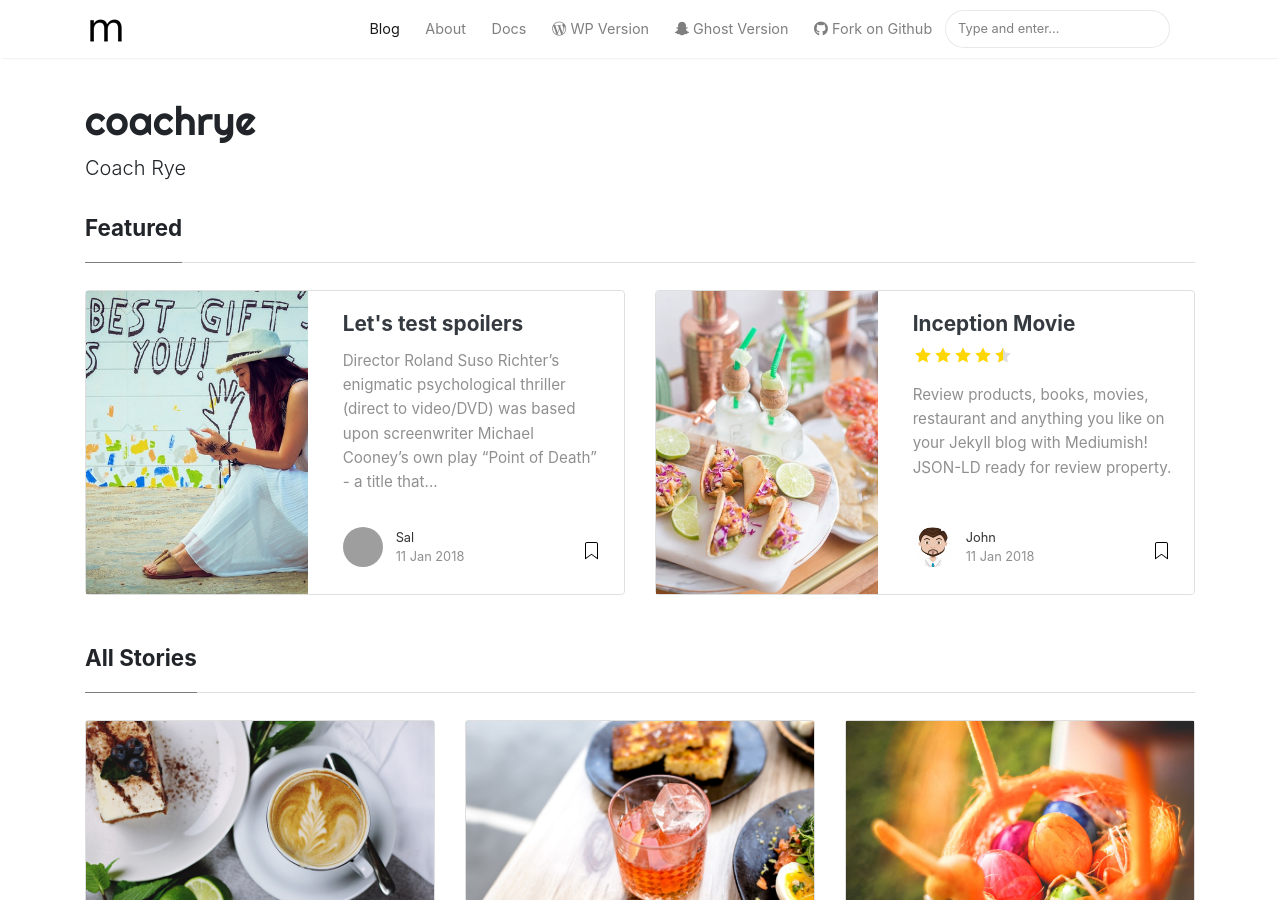
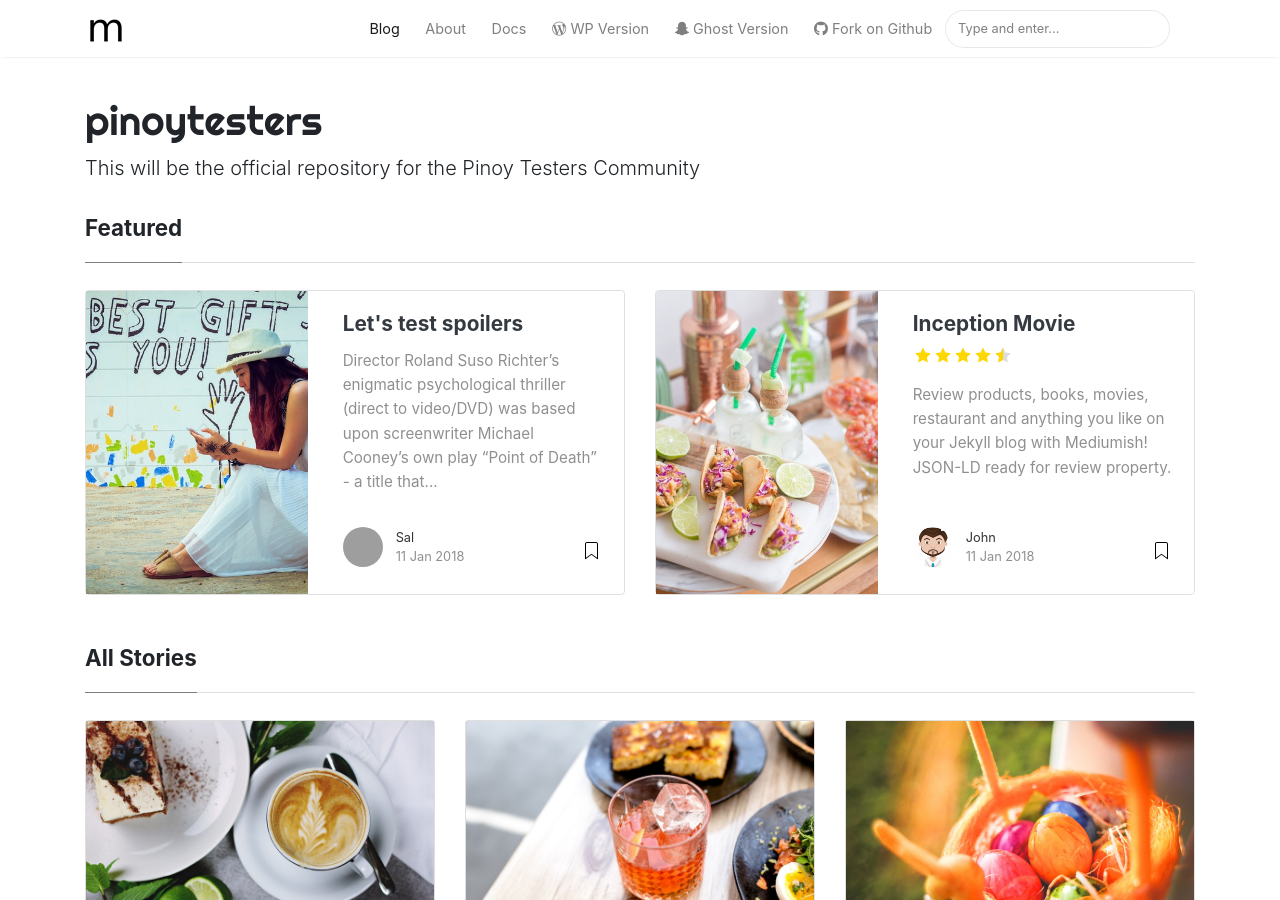
Before and after one commit to coachrye/coachrye.githubio, a Jekyll site: the page built from index.html, in a window 1280 px wide and 900 px high. Built offline with Jekyll 4.4.1, drawn with Linux system fonts in a browser that asks for light colours; nearby versions of some CDN libraries; the list of posts is cut into pages by our own code; some of the changed text lies outside the part shown; grey boxes are pictures that could not be loaded.

Commit message:
Update _config.yml
Updated descriptions and names to reflect the Pinoy Testers Community

```diff
--- a/_config.yml
+++ b/_config.yml
@@ -1,7 +1,7 @@
 # Site
-name: "coachrye"
-title: "Coach Rye"
-description: "Coach Rye"
+name: "pinoytesters"
+title: "Pinoy Testers"
+description: "This will be the official repository for the Pinoy Testers Community"
 logo: 'assets/images/logo.png'
 favicon: 'assets/images/logo.png'
 baseurl: '/'
```
